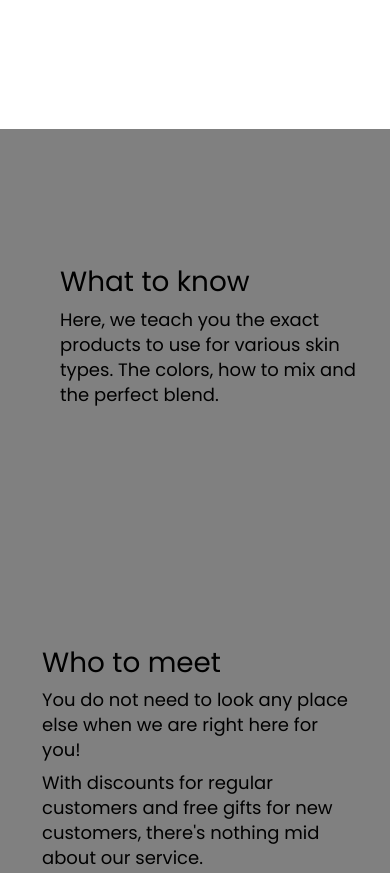
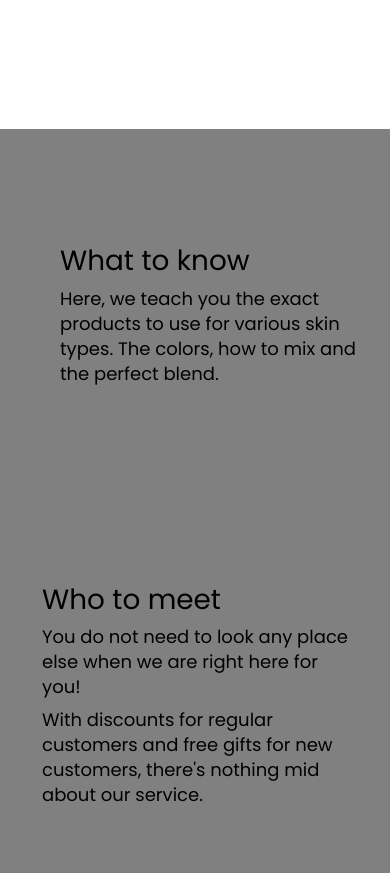
Before and after one commit to Divine-Blessing/ToSix, a plain HTML site: page index.html in a window 390 px wide. Shown: the part 1440-2313 px from the top of the page. Drawn offline with Linux system fonts and the light colour scheme.

Commit message:
Add files via upload

```diff
--- a/css/style.css
+++ b/css/style.css
@@ -3,8 +3,6 @@
     padding: 0;
     margin: 0;
     box-sizing: border-box;
-} body{
-    font-family: 'Poppins', sans-serif;
 } #nava{ background: rgba(255, 255, 255, 0.6);
 } nav a, #one .right h6, #midd .kini h2, #third .right h2,  #two a, #major .left h3, #major .right h4{
     font-size: 20px;
@@ -81,19 +79,11 @@
     height: 7vh;
 } footer h2{ font-size: 18px;}
 @media (max-width: 768px){
-    #one .left h1{
-        line-height: 40px;
-    } #one .right img, #midd .kini img{
-        height: 200px;
-    } #two .left h2, #two .right h2, #major .right h2, #major .left h3, #major .right h4{ font-size: 18px;
-        line-height: 25px;
-    } .line {
-        display: none;
-    } #midd .kini img{
-        width: 300px;
-    } #major .left h1, #contact .mid h1{
-        font-size: 40px;
-    }
+    #one .left h1{ line-height: 40px;}
+    #one .right img, #midd .kini img{ height: 200px; }
+    #two .left h2, #two .right h2, #major .right h2, #major .left h3, #major .right h4{ font-size: 18px;  line-height: 25px;} .line { display: none;}
+    #midd .kini img{ width: 300px; }
+    #major .left h1, #contact .mid h1{ font-size: 40px;}
 }
 @media (max-width: 425px){
     nav .logo h3, #midd .kini h2, #major .right h4, #major .left h3, #one .left h5, #one .right h6, #major .right h2{
@@ -119,7 +109,7 @@
         align-items: center;
     } #third .left img{
         height: 200px;
-    } #third .left, #third .right{
+    } #third .left, #third .right, #two .left, #two .right{
         width: 100%;
         min-height: 45vh;
     } #third h2{
--- a/index.html
+++ b/index.html
@@ -9,6 +9,11 @@
     <title>Purple's Hut</title>
 </head>
 <body>
+  <style>
+    body{
+      font-family: 'Poppins', sans-serif;
+    }
+  </style>
     <nav id="majornav" class="d-flex  justify-content-between">
         <div class="logo d-flex align-items-center ms-3 ">
             <h3 class="purple fst-italic">PurplesHut</h3>
```
Also changed, not shown: about.html (+6 -0 lines), contact.html (+6 -0 lines).
